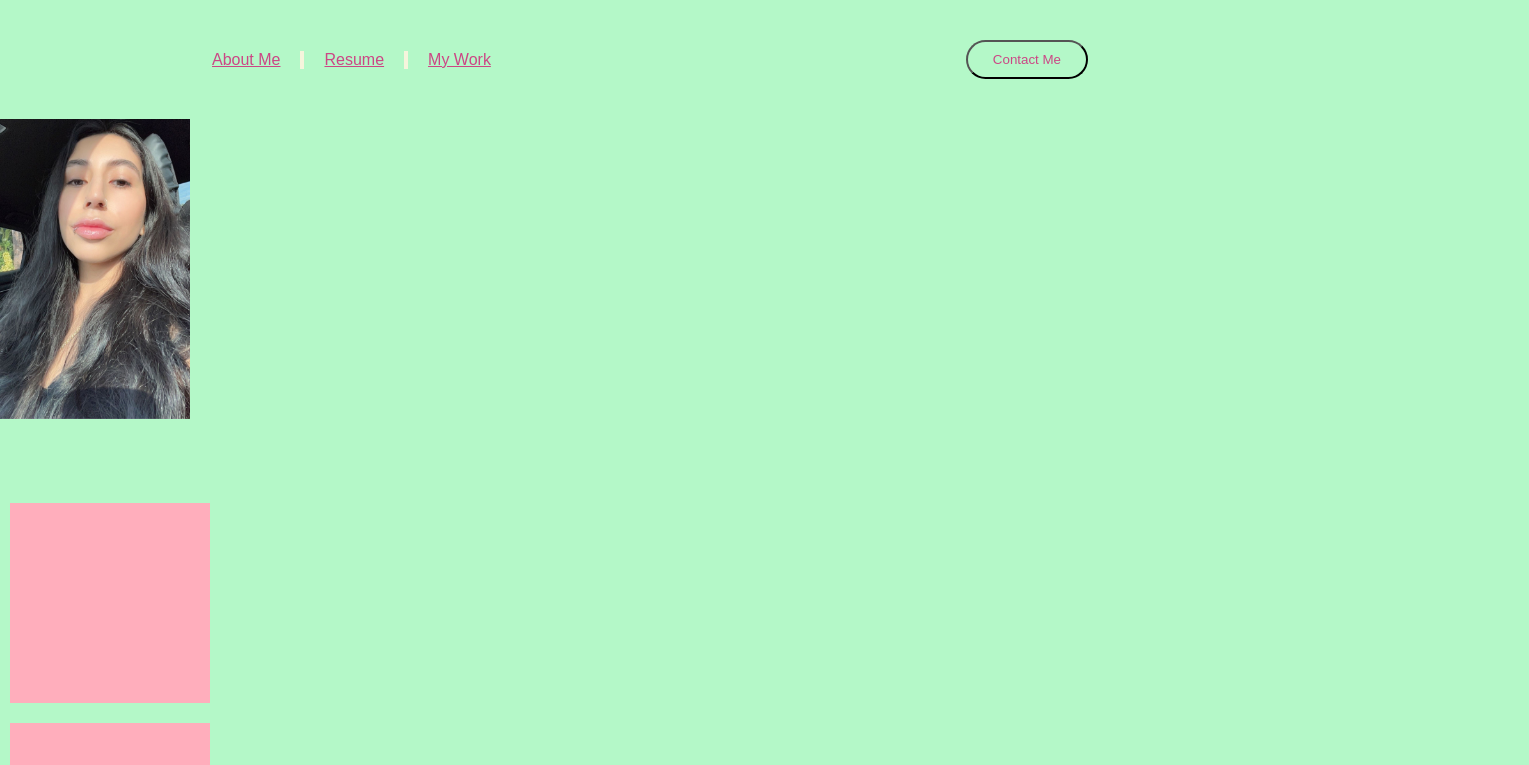
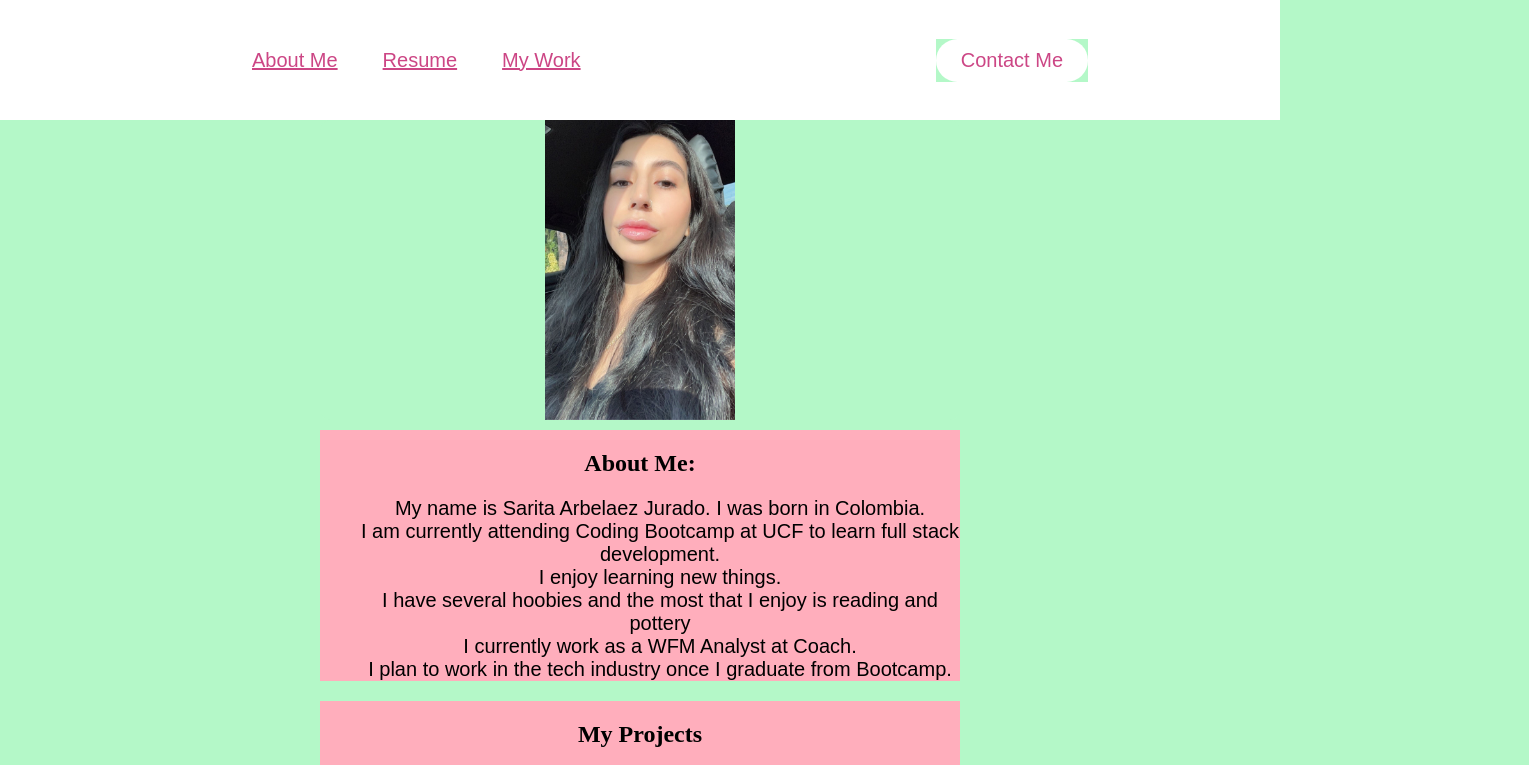
Before and after one commit to Sariarbelaez/Portfoliosite, a plain HTML site: page index.html in a window 1280 px wide. Shown: the top 765 px of the page, 1529 px wide, since content can reach past the window. Drawn offline with Linux system fonts and the light colour scheme.

Commit message:
Made changes to CSS and attached pictures in HTML file

```diff
--- a/index.html
+++ b/index.html
@@ -1,5 +1,6 @@
 <!DOCTYPE html>
 <html lang="en">
+
 <head>
   <link rel="stylesheet" href="style.css">
   <title>Sarita Arbelaez Portfolio</title>
@@ -9,20 +10,60 @@
 
   <nav>
     <ul class="Navigation_Links">
-            <li><a href="#">About Me</a></li>
+      <li><a href="#aboutMe">About Me</a></li>
       <li><a href="https://my.indeed.com/resume/editor?hl=en_US&co=US">Resume</a></li>
-            <li><a href="#">My Work</a></li>
+      <li><a href="https://sariarbelaez.github.io/prework-study-guide/">My Work</a></li>
     </ul>
   </nav>
-     <a class="buttons" href="#"><button>Contact Me</button></a>
+  <a class="buttons" href="#contactMe"><button>Contact Me</button></a>
 </header>
+<div class="flexbox-container">
+
+
+  <div class="flex-portfolio">
     <img src="images/10.pg.jpg" height="300" alt="A picture of Sarita">
-    <div class="flexbox-container">
-        <div class="flexbox-item flexbox-item-one"></div>
-        <div class="flexbox-item flexbox-item-two"></div>
-        <div class="flexbox-item flexbox-item-three"></div>
+  </div>
+
+  <div class="flexbox-item flexbox-item-one" id="aboutMe">
+    <h2>About Me:</h2>
+    <ul>
+      <li>My name is Sarita Arbelaez Jurado. I was born in Colombia. </li>
+      <li>I am currently attending Coding Bootcamp at UCF to learn full stack development.</li>
+      <li>I enjoy learning new things.</li>
+      <li>I have several hoobies and the most that I enjoy is reading and pottery</li>
+      <li>I currently work as a WFM Analyst at Coach.</li>
+      <li>I plan to work in the tech industry once I graduate from Bootcamp. </li>
+    </ul>
+
+  </section>
+  </div>
+
+  <div class="flexbox-item flexbox-item-two" id="">
+    <h2>My Projects</h2>
+      <img src="images/Screenshot 2023-01-11 222946.png" height="590" class="image1" alt="Pre-work site">
+      <img src="images/Screenshot 2023-01-11 224358.png" height="300" class="image2" alt="Mock website">
+      <img src="images/Screenshot 2023-01-11 224528.png" height="300" class="image3" alt="Velaris"
+
+
+  </section>
+  </div>
+
+  <div class="flexbox-item flexbox-item-three" id="contactMe">
+  <h2>Contact Me:</h2>
+  <ul>
+      <li>Email: Sari11arbelaez@hotmail.com</li>
+      <li>Phone: (321)307-1039</li>
+      <li></li>
+  </ul>
+</section>
 </div>
 
 </body>
 
+<footer>
+  <p></p>
+</footer>
+
+</body>
+
 </html>
--- a/style.css
+++ b/style.css
@@ -1,13 +1,14 @@
+
 .flexbox-container{
     height: 800px;
     display: flex;
     justify-content: center;
-    flex-direction: column;
+    flex-direction: row;
     flex-wrap: wrap;
 }
 
 .flexbox-item{
-    width: 200px;
+    width: 50vw;
     margin: 10px;
     border: 3px black;
     background-color: #FFAEBC;
@@ -19,13 +20,30 @@
 
 .flexbox-item-two {
     min-height: 200px;
+}
+.image1
+{
+display: flex;
+justify-content: center;
 
 }
+.image2 .image3
+{
+    justify-content: center;
+}
+
 
 .flexbox-item-three {
     min-height: 200px;
 }
 
+.flex-portfolio {
+    width: 50vw;
+    display: flex;
+    justify-content: center;
+    border-radius: 10px;
+
+}
 *{
     box-sizing: border-box;
     margin: 0;
@@ -33,12 +51,32 @@
     background-color: #B4F8C8;
 }
 
-li, a, button{
+h2 {
+    background-color: #FFAEBC;
+}
+
+
+li {
+    background-color: #FFAEBC;
+    font-family: sans-serif;
+    text-decoration: none;
+    text-align: center;
+    list-style-type: none;
+
+}
+
+li a {
     font-family: sans-serif;
     font-weight: 500;
-    font size: 20px;
+    font-size: 20px;
     color: #CC4685;
+    background-color: white;
+}
 
+ul {
+    padding-left: 40px;
+    font-size: 20px;
+    background-color: #FFAEBC;
 }
 
 header {
@@ -48,16 +86,21 @@ header {
     padding: 40px 15%;
 }
 
-
-
+header {
+    width: 100%;
+    height: 120px;
+    background-color: white;
+    color: #CC4685;
+}
 .Navigation_Links{
     list-style: none;
-    background-color: beige;
+    background-color: white;
 }
 
 .Navigation_Links li{
     display:inline-block ;
     padding: 0px 20px;
+    background-color: white;
 }
 
 .Navigation_Links li a {
@@ -70,14 +113,27 @@ header {
 
 button {
     padding: 10px 25px;
-    background-color: rgba(0, 136, 169, 1)
+    background-color: white;
+    color: #CC4685;
     border: none;
     border-radius: 50px;
     cursor: pointer;
     transition: all 0.4 ease 0s;
+    font-size: 20px;
 
 }
 
 button:hover {
     background-color: #B4F8C8;
 }
+h2 {
+    display: flex;
+    align-items: center;
+    justify-content: center;
+    font-size: 1.5em;
+    margin-block-start: 0.83em;
+    margin-block-end: 0.83em;
+    margin-inline-start: 0px;
+    margin-inline-end: 0px;
+    font-weight: bold;
+}
```
Also changed, not shown: images/Screenshot 2023-01-11 222946.png (added), images/Screenshot 2023-01-11 224358.png (added), images/Screenshot 2023-01-11 224528.png (added), 1 other file. Lines whose indentation alone changed are shown as unchanged.
